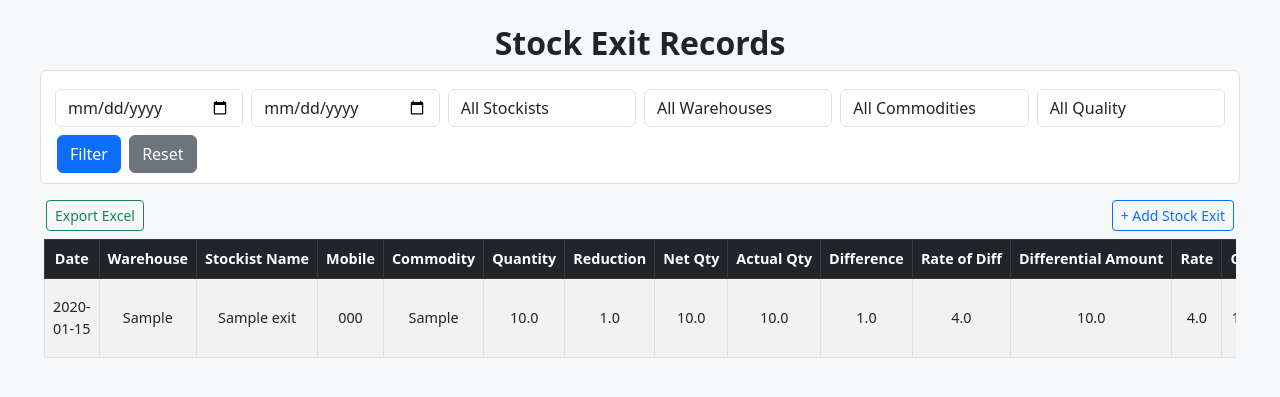
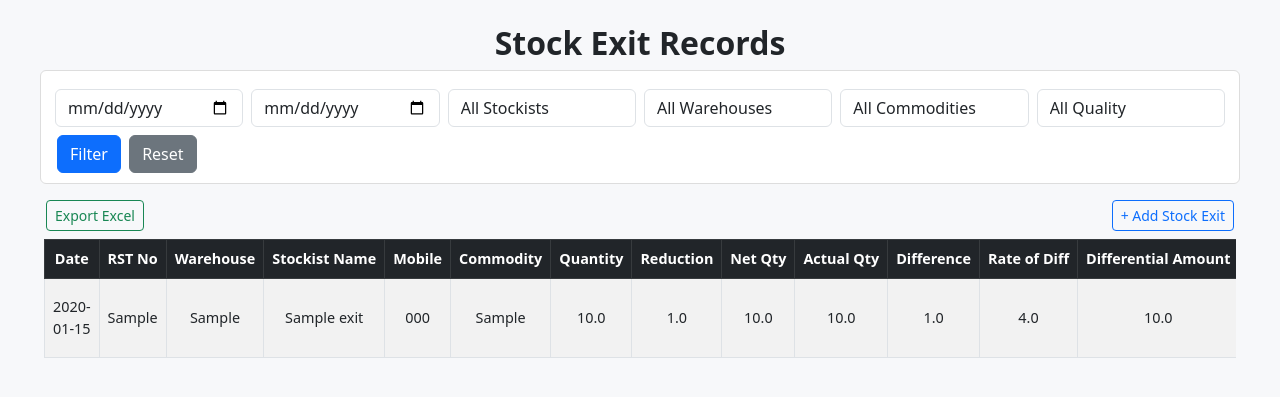
Before and after one commit to DUDU1608/warehouse-python, a Flask app: page /stockexit/list in a window 1280 px wide. Shown: the top 397 px of the page. Run offline with Flask 3, Linux system fonts and the light colour scheme; tables that the repository leaves empty hold one stand-in row (values such as "Sample post").

Commit message:
Update list_stock_exit.html

```diff
--- a/app/templates/stockist/list_stock_exit.html
+++ b/app/templates/stockist/list_stock_exit.html
@@ -97,7 +97,7 @@
     <table class="table table-bordered table-striped align-middle">
       <thead class="table-dark">
       <tr>
-        <th>Date</th><th>Warehouse</th><th>Stockist Name</th><th>Mobile</th><th>Commodity</th>
+        <th>Date</th><th>RST No</th><th>Warehouse</th><th>Stockist Name</th><th>Mobile</th><th>Commodity</th>
         <th>Quantity</th><th>Reduction</th><th>Net Qty</th><th>Actual Qty</th><th>Difference</th>
         <th>Rate of Diff</th><th>Differential Amount</th>
         <th>Rate</th><th>Cost</th><th>Handling</th><th>Net Cost</th><th>Quality</th><th>Actions</th>
@@ -107,6 +107,7 @@
       {% for s in stockexits %}
       <tr>
         <td>{{ s.date.strftime('%Y-%m-%d') if s.date else '' }}</td>
+        <td>{{ s.rst_no }}</td>
         <td>{{ s.warehouse }}</td>
         <td>{{ s.stockist_name }}</td>
         <td>{{ s.mobile }}</td>
```
